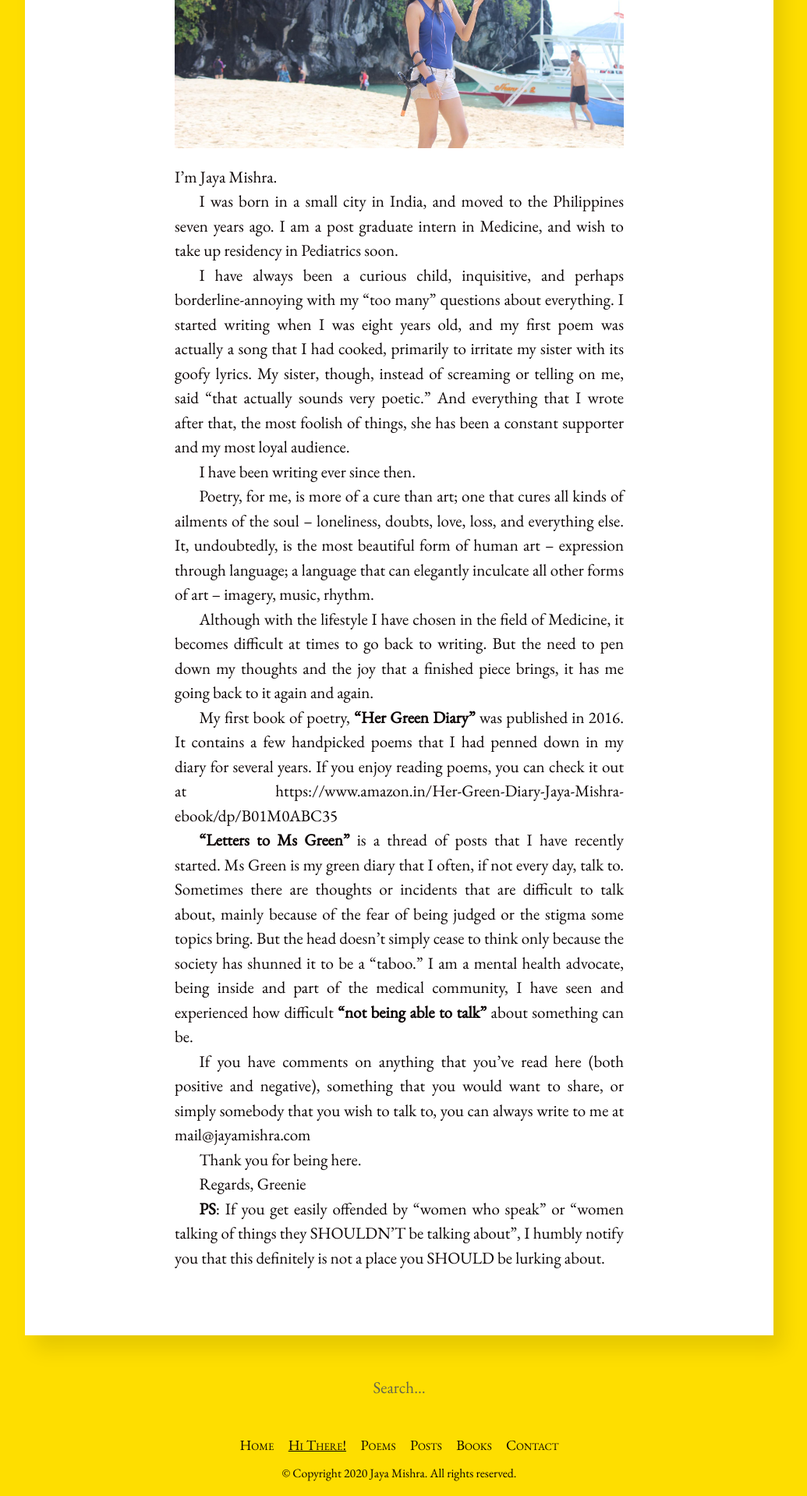
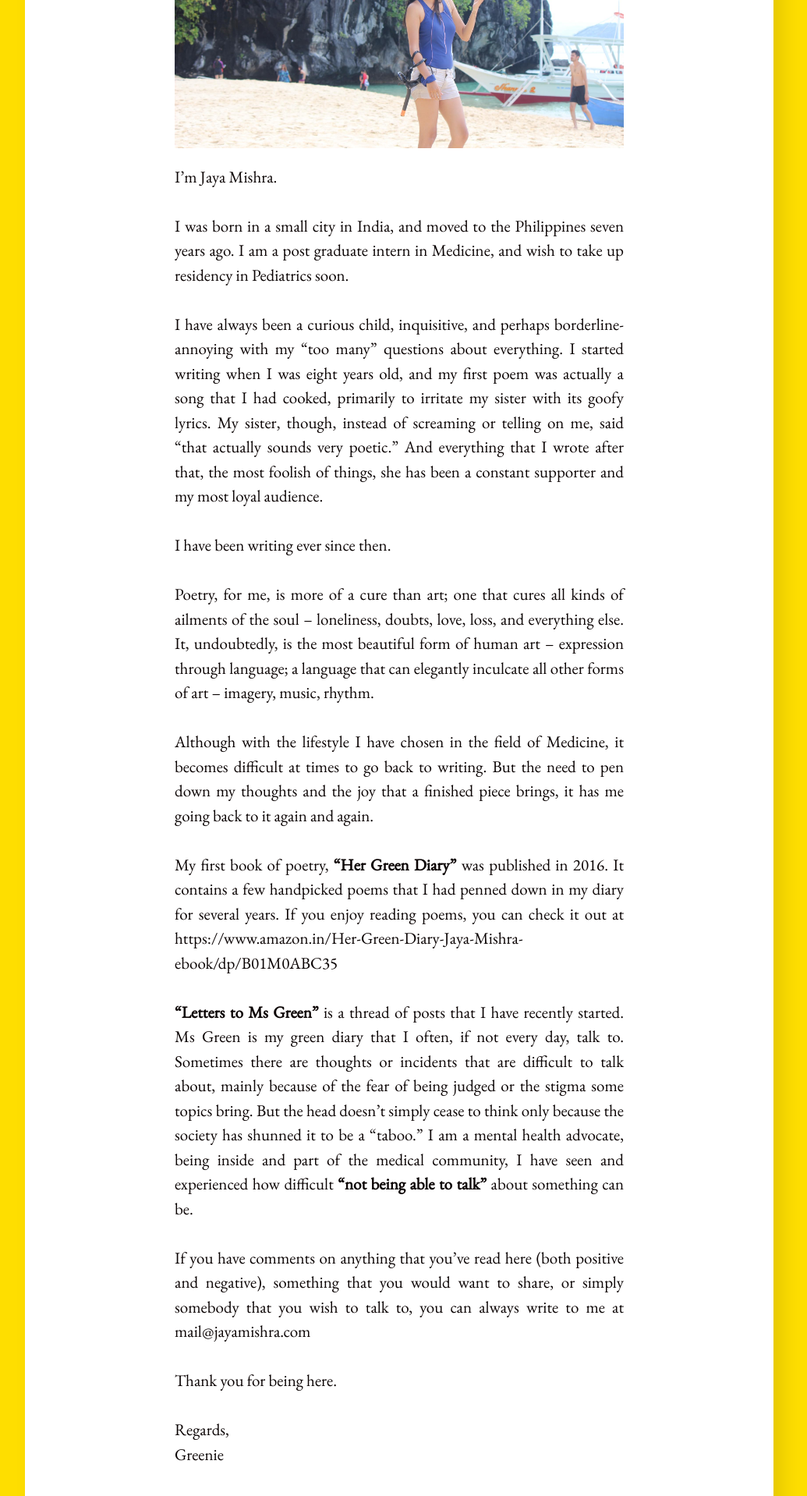
Before and after one commit to owcloud/jblog, a Jekyll site: the page built from about.md, in a window 1280 px wide. Shown: the part 716-2634 px from the top of the page at 78% size, without its empty margins (128-1163 px from the left). Built offline with Jekyll 4.4.1, drawn with Linux system fonts in a browser that asks for light colours.

Commit message:
Update about.md

```diff
--- a/about.md
+++ b/about.md
@@ -8,36 +8,37 @@ title: Hi There!
 
 I’m Jaya Mishra.
 
-
+<br>
 I was born in a small city in India, and moved to the Philippines seven years ago. I am a post graduate intern in Medicine, and wish to take up residency in Pediatrics soon.
 
-
+<br>
 I have always been a curious child, inquisitive, and perhaps borderline-annoying with my “too many” questions about everything. I started writing when I was eight years old, and my first poem was actually a song that I had cooked, primarily to irritate my sister with its goofy lyrics. My sister, though, instead of screaming or telling on me, said “that actually sounds very poetic.” And everything that I wrote after that, the most foolish of things, she has been a constant supporter and my most loyal audience.
 
-
+<br>
 I have been writing ever since then.
 
-
+<br>
 Poetry, for me, is more of a cure than art; one that cures all kinds of ailments of the soul – loneliness, doubts, love, loss, and everything else. It, undoubtedly, is the most beautiful form of human art – expression through language; a language that can elegantly inculcate all other forms of art – imagery, music, rhythm.
 
-
+<br>
 Although with the lifestyle I have chosen in the field of Medicine, it becomes difficult at times to go back to writing. But the need to pen down my thoughts and the joy that a finished piece brings, it has me going back to it again and again.
 
-
+<br>
 My first book of poetry, **“Her Green Diary”** was published in 2016. It contains a few handpicked poems that I had penned down in my diary for several years. If you enjoy reading poems, you can check it out at https://www.amazon.in/Her-Green-Diary-Jaya-Mishra-ebook/dp/B01M0ABC35
 
-
+<br>
 **“Letters to Ms Green”** is a thread of posts that I have recently started. Ms Green is my green diary that I often, if not every day, talk to. Sometimes there are thoughts or incidents that are difficult to talk about, mainly because of the fear of being judged or the stigma some topics bring. But the head doesn’t simply cease to think only because the society has shunned it to be a “taboo.” I am a mental health advocate, being inside and part of the medical community, I have seen and experienced how difficult **“not being able to talk”** about something can be.
 
-
+<br>
 If you have comments on anything that you’ve read here (both positive and negative), something that you would want to share, or simply somebody that you wish to talk to, you can always write to me at mail@jayamishra.com
 
-
+<br>
 Thank you for being here.
 
-
+<br>
 Regards,
+<br>
 Greenie
 
-
+<br>
 **PS**: If you get easily offended by “women who speak” or “women talking of things they SHOULDN’T be talking about”, I humbly notify you that this definitely is not a place you SHOULD be lurking about.
```
